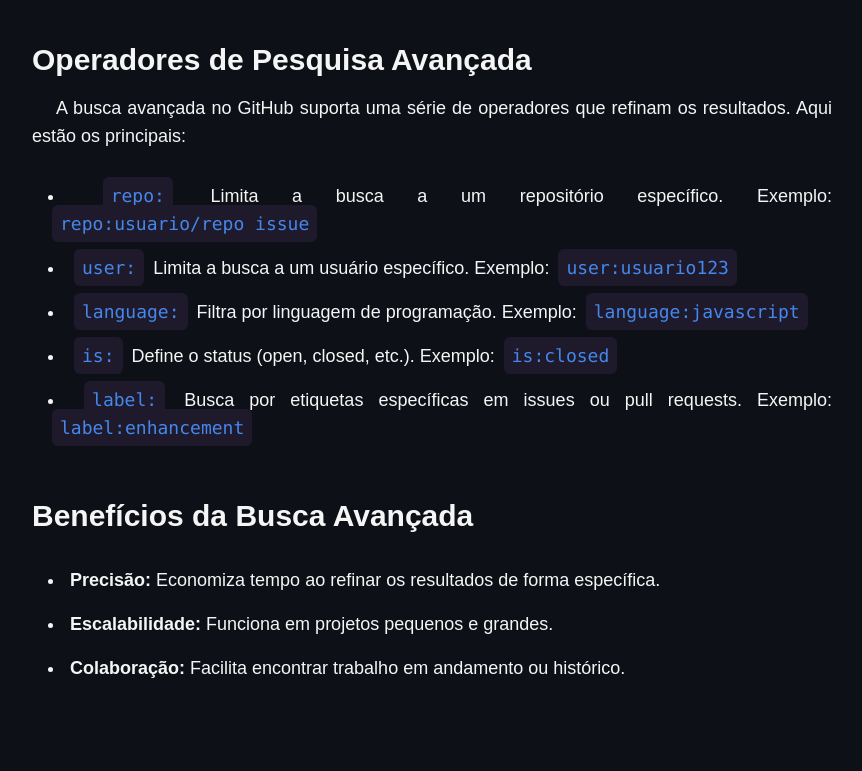
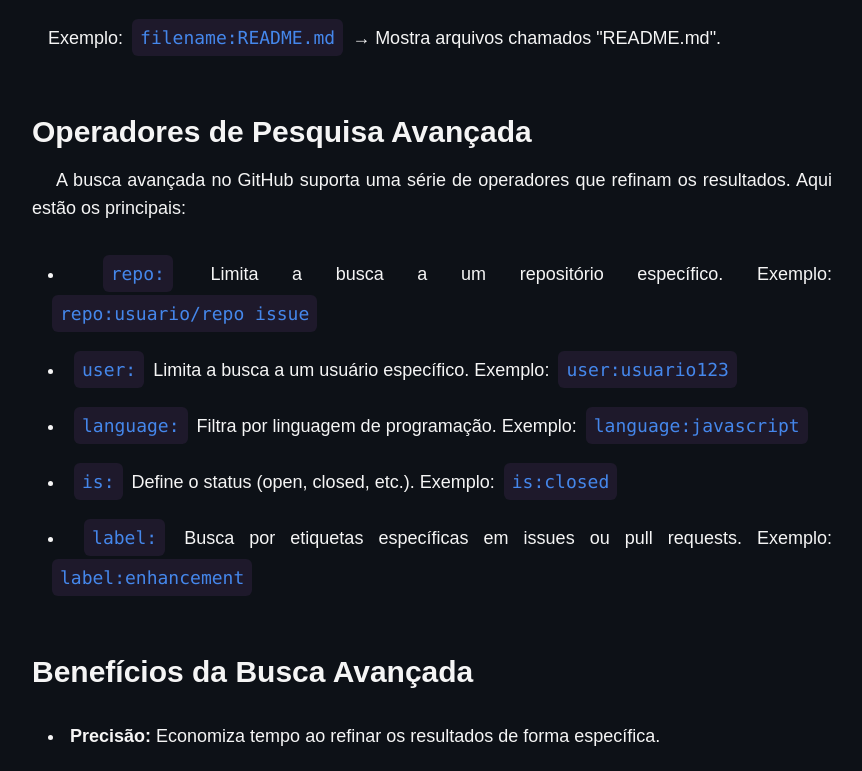
Before and after one commit to Plasma-Dev12/plasma-docs, a Next.js app: page /docs/interface-navigation/search in a window 1280 px wide. Shown: the part 1339-2110 px from the top of the page, without its empty margins (72-934 px from the left). Built offline with nearby package versions, Linux system fonts and the light colour scheme; a web font is replaced by a local one.

Commit message:
change leading

```diff
--- a/src/components/layout-elements/CodeHighlight.tsx
+++ b/src/components/layout-elements/CodeHighlight.tsx
@@ -1,6 +1,5 @@
 export default function CodeHighlight({children}: Readonly<{children: React.ReactNode}>) {
     return (
-        <code className="bg-[#1e192b] whitespace-nowrap text-[#4587eb] rounded-md m-1 p-2">{children}</code>
-        //ou whitespace-pre-wrap
+        <code className="bg-[#1e192b] whitespace-nowrap text-[#4587eb] leading-[40px] rounded-md m-1 p-2">{children}</code>
     );
 }
```
